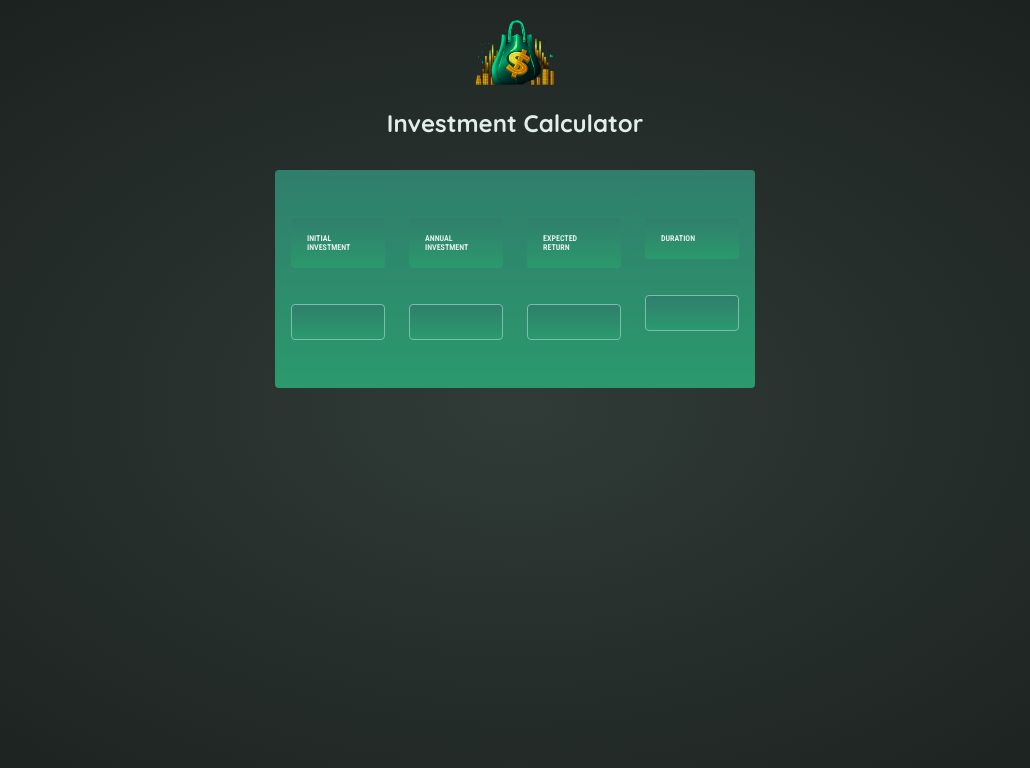
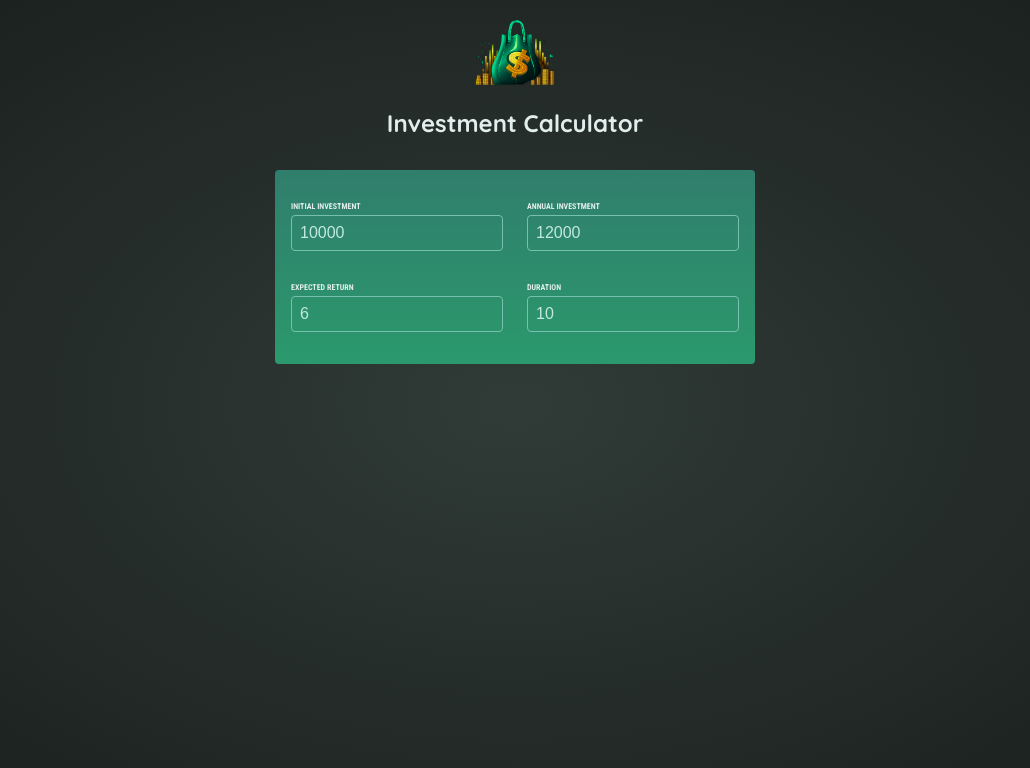
Before and after one commit to ozhayun/Investment-Calculator, a React (Vite) app: page / in a window 1280 px wide. Shown: the top 768 px of the page, without its empty margins (125-1155 px from the left). Built offline with nearby package versions, Linux system fonts and the light colour scheme.

Commit message:
Union states to one state object

```diff
--- a/src/Components/UserInput.jsx
+++ b/src/Components/UserInput.jsx
@@ -1,42 +1,68 @@
 import {useEffect, useState} from "react";
 export default function UserInput() {
-    const [initialInvestment, setInitialInvestment] = useState(0)
-    const [annualInvestment, setAnnualInvestment] = useState(0)
-    const [expectedReturn, setExpectedReturn] = useState(0)
-    const [duration, setDuration] = useState(0)
+    // const [initialInvestment, setInitialInvestment] = useState(0)
+    // const [annualInvestment, setAnnualInvestment] = useState(0)
+    // const [expectedReturn, setExpectedReturn] = useState(0)
+    // const [duration, setDuration] = useState(0)
+    const [userInput, setUserInput] = useState({
+        initialInvestment: 10000,
+        annualInvestment: 12000,
+        expectedReturn: 6,
+        duration: 10
+    })
 
-    useEffect( () => {
-        if(initialInvestment && annualInvestment && expectedReturn && duration) {
-            calculateInvestmentResults()
-        }
-    }, [initialInvestment, annualInvestment, expectedReturn, duration])
+    function handleChange(inputIdentifier, newValue) {
+        setUserInput((prevUserInput) => {
+            return {
+                ...prevUserInput,
+                [inputIdentifier]: newValue
+            }
+        })
+    }
+
+    // useEffect( () => {
+    //     if(initialInvestment && annualInvestment && expectedReturn && duration) {
+    //         calculateInvestmentResults()
+    //     }
+    // }, [initialInvestment, annualInvestment, expectedReturn, duration])
+
     return (
         <div id="user-input">
             <div className="input-group">
-                <div>
-                    <label id="user-input">INITIAL INVESTMENT</label>
-                    <input id="user-input"
-                           type="number"
-                           onChange={() => setInitialInvestment(event.target.value)}></input>
-                </div>
-                <div>
-                    <label id="user-input">ANNUAL INVESTMENT</label>
-                    <input id="user-input"
-                           type="number"
-                           onChange={() => setAnnualInvestment(event.target.value)}></input>
-                </div>
-                <div>
-                    <label id="user-input">EXPECTED RETURN</label>
-                    <input id="user-input"
-                           type="number"
-                           onChange={() => setExpectedReturn(event.target.value)}></input>
-                </div>
-                <div>
-                    <label id="user-input">DURATION</label>
-                    <input id="user-input"
-                           type="number"
-                           onChange={() => setDuration(event.target.value)}></input>
-                </div>
+                <p>
+                    <label>Initial Investment</label>
+                    <input type="number"
+                           required
+                           value={userInput.initialInvestment}
+                           // onChange={() => setInitialInvestment(event.target.value)}></input>
+                           onChange={() => handleChange('initialInvestment', event.target.value)}></input>
+                </p>
+                <p>
+                    <label>Annual Investment</label>
+                    <input type="number"
+                           required
+                           value={userInput.annualInvestment}
+                           // onChange={() => setAnnualInvestment(event.target.value)}></input>
+                           onChange={() => handleChange('annualInvestment', event.target.value)}></input>
+                </p>
+            </div>
+            <div className="input-group">
+                <p>
+                    <label>Expected Return</label>
+                    <input type="number"
+                           required
+                           value={userInput.expectedReturn}
+                           // onChange={() => setExpectedReturn(event.target.value)}></input>
+                           onChange={() => handleChange('expectedReturn', event.target.value)}></input>
+                </p>
+                <p>
+                    <label>Duration</label>
+                    <input type="number"
+                           required
+                           value={userInput.duration}
+                           // onChange={() => setDuration(event.target.value)}></input>
+                           onChange={() => handleChange('duration', event.target.value)}></input>
+                </p>
             </div>
         </div>
     )
```
